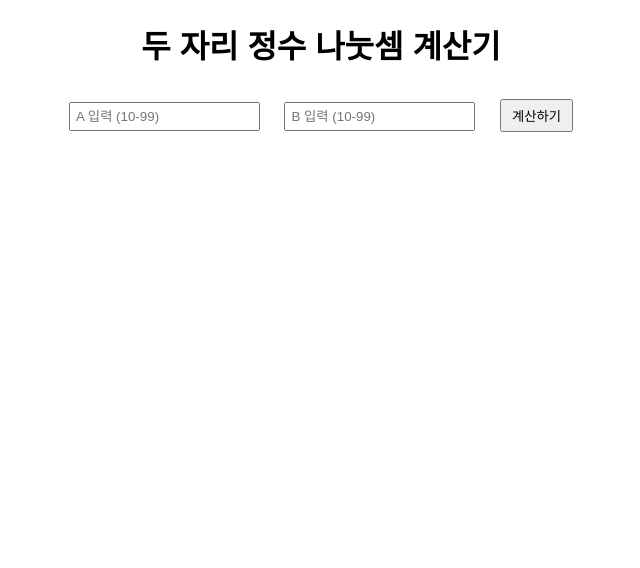
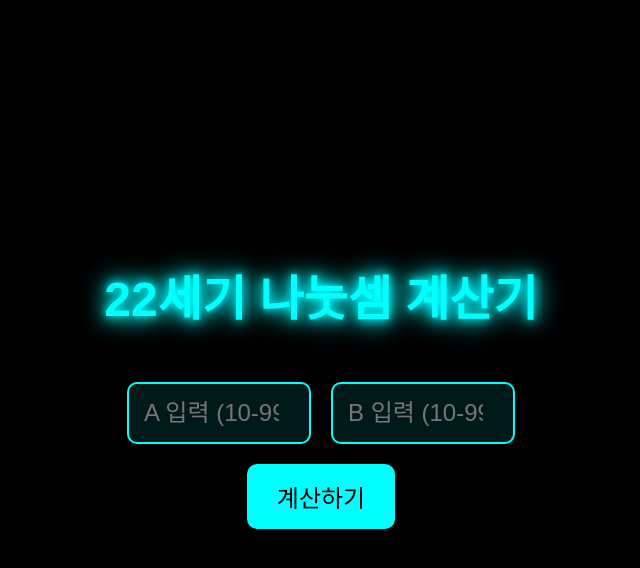
Before and after one commit to loooook1223/2by2.github.io, a plain HTML site: page index.html in a window 1280 px wide. Shown: the whole page, without its empty margins (319-959 px from the left). Drawn offline with Linux system fonts and the light colour scheme.

Commit message:
Update index.html

```diff
--- a/index.html
+++ b/index.html
@@ -3,32 +3,88 @@
 <head>
     <meta charset="UTF-8">
     <meta name="viewport" content="width=device-width, initial-scale=1.0">
-    <title>두 자리 정수 나눗셈 계산기</title>
+    <title>22세기 스타일 나눗셈 계산기</title>
     <style>
-        body { font-family: Arial, sans-serif; text-align: center; }
-        input { margin: 10px; padding: 5px; }
-        button { margin: 10px; padding: 5px 10px; }
+        body {
+            background-color: #000;
+            color: #0ff;
+            font-family: 'Arial', sans-serif;
+            text-align: center;
+            display: flex;
+            flex-direction: column;
+            align-items: center;
+            justify-content: center;
+            height: 100vh;
+            margin: 0;
+            overflow: hidden;
+        }
+        h1 {
+            font-size: 3em;
+            text-shadow: 0 0 10px #0ff, 0 0 20px #0ff, 0 0 30px #0ff;
+        }
+        .input-container {
+            display: flex;
+            justify-content: center;
+            align-items: center;
+            margin: 20px 0;
+        }
+        input {
+            background-color: rgba(0, 255, 255, 0.1);
+            border: 2px solid #0ff;
+            color: #fff;
+            font-size: 1.5em;
+            padding: 15px;
+            margin: 0 10px;
+            width: 150px;
+            border-radius: 10px;
+            outline: none;
+            transition: all 0.3s ease;
+        }
+        input:focus {
+            box-shadow: 0 0 15px #0ff;
+        }
+        button {
+            background-color: #0ff;
+            color: #000;
+            font-size: 1.5em;
+            padding: 15px 30px;
+            border: none;
+            border-radius: 10px;
+            cursor: pointer;
+            transition: all 0.3s ease;
+        }
+        button:hover {
+            background-color: #fff;
+            box-shadow: 0 0 20px #fff;
+        }
+        #result {
+            font-size: 1.5em;
+            margin-top: 20px;
+            text-shadow: 0 0 5px #0ff;
+        }
     </style>
 </head>
 <body>
-    <h1>두 자리 정수 나눗셈 계산기</h1>
-    <input type="number" id="numA" placeholder="A 입력 (10-99)">
-    <input type="number" id="numB" placeholder="B 입력 (10-99)">
+    <h1>22세기 나눗셈 계산기</h1>
+    <div class="input-container">
+        <input type="number" id="numA" placeholder="A 입력 (10-99)">
+        <input type="number" id="numB" placeholder="B 입력 (10-99)">
+    </div>
     <button onclick="calculate()">계산하기</button>
     <p id="result"></p>
 
     <script>
         function calculate() {
-            const a = parseInt(document.getElementById('numA').value);
-            const b = parseInt(document.getElementById('numB').value);
+            const a = parseInt(document.getElementById("numA").value);
+            const b = parseInt(document.getElementById("numB").value);
 
             if (a < 10 || a > 99 || b < 10 || b > 99) {
-                document.getElementById('result').textContent = '두 자리 정수를 입력해주세요.';
+                document.getElementById("result").textContent = '두 자리 정수를 입력해주세요.';
                 return;
             }
 
             if (b === 0) {
-                document.getElementById('result').textContent = '0으로 나눌 수 없습니다.';
+                document.getElementById("result").textContent = '0으로 나눌 수 없습니다.';
                 return;
             }
 
@@ -36,7 +92,7 @@
             const remainder = a % b;
             const decimalResult = (a / b).toFixed(2);
 
-            document.getElementById('result').innerHTML = `
+            document.getElementById("result").innerHTML = `
                 몫: ${quotient}<br>
                 나머지: ${remainder}<br>
                 소수점 결과: ${decimalResult}
```
